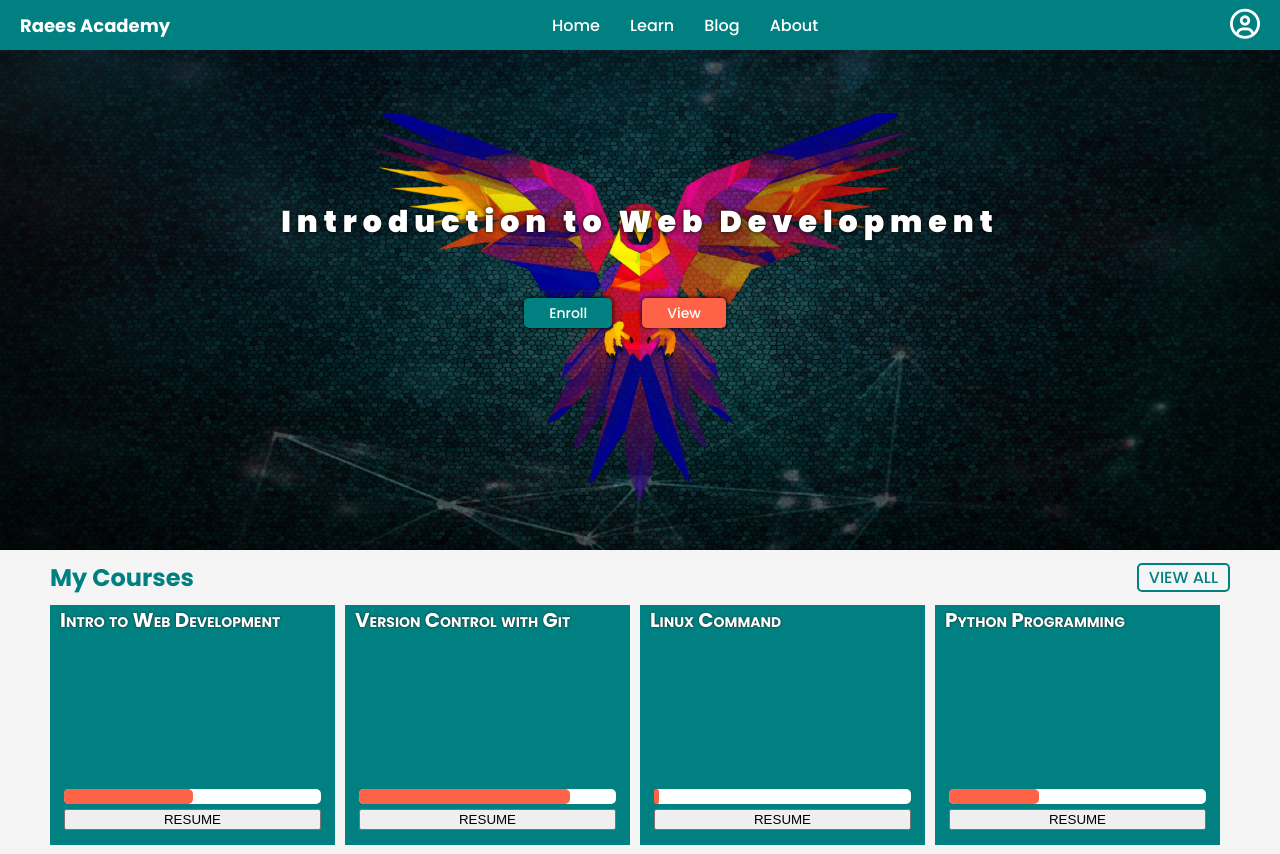
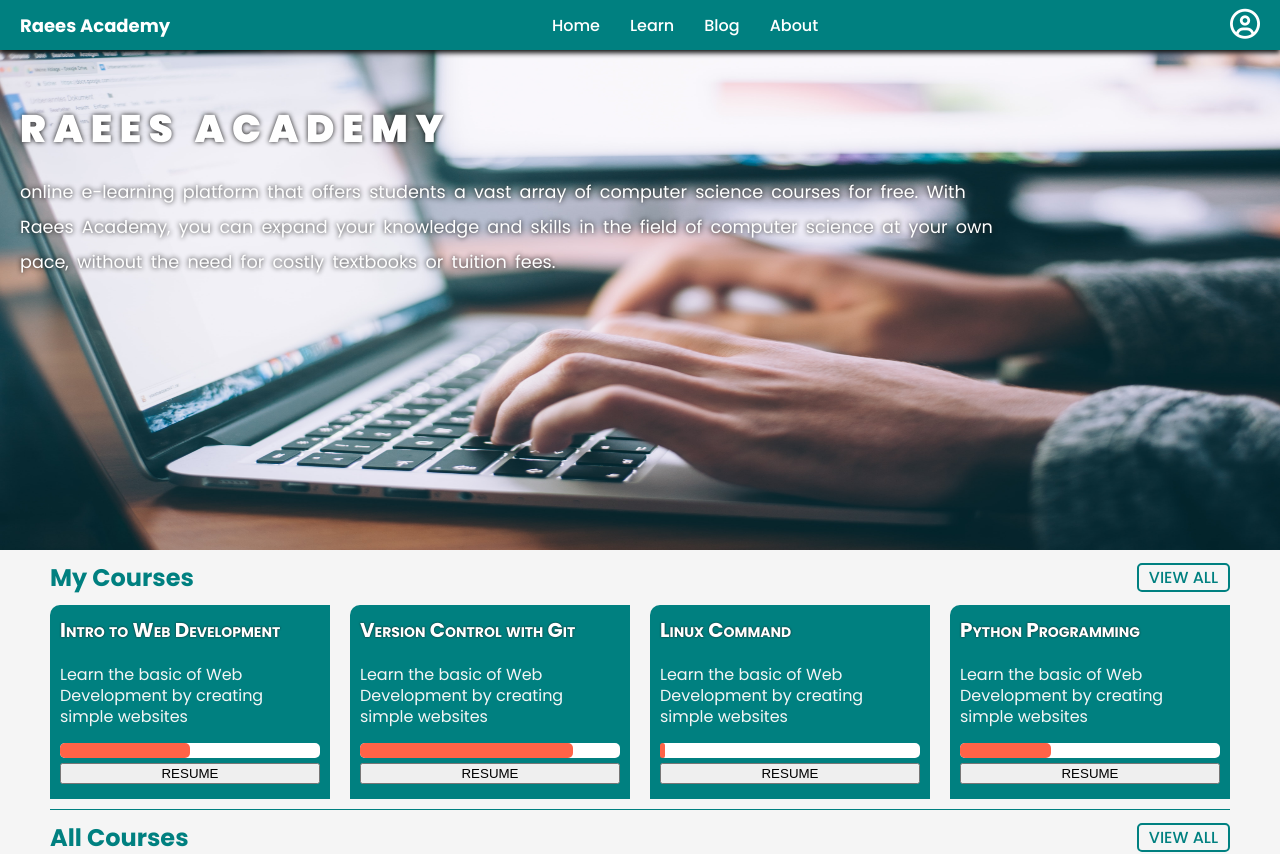
Before and after one commit to Abbaraees/raees-academy-react, a React (Vite) app: page / in a window 1280 px wide. Shown: the top 854 px of the page. Built offline with nearby package versions, Linux system fonts and the light colour scheme.

Commit message:
Change the content of the hero section and some styles

```diff
--- a/src/components/Course.jsx
+++ b/src/components/Course.jsx
@@ -2,6 +2,7 @@ export default function Course(props) {
     return (
         <div className="course">
             <h1 className="course--name">{props.name}</h1>
+            <p className="course--description">{props.description}</p>
             {   props.enrolled && <>
                 <div className="course--progressbar">
                 <div className="course--progress" style={{width: props.progress+"%"}}>
--- a/src/components/Hero.jsx
+++ b/src/components/Hero.jsx
@@ -1,14 +1,9 @@
-import parrotImg from "../assets/parrot-abstract.jpg"
 
 export default function Hero() {
     return (
         <section className="hero">
-            <img src={parrotImg} className="hero--img" />
-            <h1 className="hero--title">Introduction to Web Development</h1>
-            <div className="hero--btns">
-                <a href="#">Enroll</a>
-                <a href="#">View</a>
-            </div>
+            <h1 className="hero--title">RAEES ACADEMY</h1>
+            <p className="hero--intro">online e-learning platform that offers students a vast array of computer science courses for free. With Raees Academy, you can expand your knowledge and skills in the field of computer science at your own pace, without the need for costly textbooks or tuition fees.</p>
         </section>
     )
 }
--- a/src/index.css
+++ b/src/index.css
@@ -10,11 +10,15 @@ body {
 
 nav {
   display: flex;
+  position: sticky;
+  top: 0px;
+  left: 0px;
   justify-content: space-between;
   height: 50px;
   background-color: teal;
   align-items: center;
   padding: 0 20px;
+  box-shadow: 0px 3px 5px #141414;
 }
 
 nav a {
@@ -37,54 +41,28 @@ nav a {
 }
 
 .hero {
-  position: relative;
-  display: flex;
-  justify-content: center;
-}
-
-.hero--img {
-  width: 100%;
   height: 500px;
-}
-
-.hero--btns,
-.hero--title
-{
-  position: absolute;
+  background-image: url("/hero.jpg");
+  background-size: 100% 100%;
+  padding: 50px 20px;
 }
 
 .hero--title {
-  margin-top: 150px;
+  margin: 0;
   color: #FFFFFF;
-  text-shadow: 0px 0px 5px #000;
+  text-shadow: 0px 0px 5px #141414;
   letter-spacing: 0.2em;
-  font-size: 30px;
+  font-size: 2.4rem;
   font-weight: 900;
 }
 
-.hero--btns {
-  margin-top: 250px;
-}
-
-.hero--btns a {
+.hero--intro {
+  width: 80%;
   color: white;
-  text-decoration: none;
-  font-size: 14px;
-  margin-right: 30px;
-  background-color: teal;
-  padding: 5px 25px;
-  border-radius: 5px;
-  font-weight: 500;
-  box-shadow: 0px 0px 5px #000;
-}
-
-.hero--btns a:last-child {
-  background-color: tomato;
-}
-
-.my-courses-section {
-  height: 300px;
-  background-color: whitesmoke;
+  font-size: 1.1rem;
+  text-shadow: 0px 0px 5px #141414;
+  line-height: 2em;
+  word-spacing: 0.2em;
 }
 
 .section {
@@ -117,29 +95,36 @@ nav a {
   display: flex;
   justify-content: space-between;
   flex-wrap: wrap;
+  gap: 20px;
 }
 
 .course {
   background-color: teal;
-  height: 240px;
-  flex: 1 240px;
+  flex: 1 250px;
   display: flex;
   flex-direction: column;
   justify-content: space-between;
   margin-top: 10px;
-  margin-right: 10px;
-  padding-bottom: 10px;
+  padding: 10px;
+  border-radius: 10px 0px 0px 0px;
 }
 
 .course--name {
-  margin: 0 10px;
   color: white;
   font-size: 20px;
   font-variant: small-caps;
   text-shadow: 0px 0px 2px #141414;
+  margin: 0;
 }
+
+.course--description {
+  margin-top: 20px;
+  color: whitesmoke;
+  line-height: 1.3em;
+}
+
 .course--progressbar {
-  width: 90%;
+  width: 100%;
   margin: 0 auto;
   border-radius: 5px;
   height: 15px;
@@ -155,7 +140,7 @@ nav a {
 }
 
 .course--resume-btn {
-  width: 90%;
+  width: 100%;
   margin: 5px auto;
 }
 
```
Also changed, not shown: public/hero.jpg (added).
